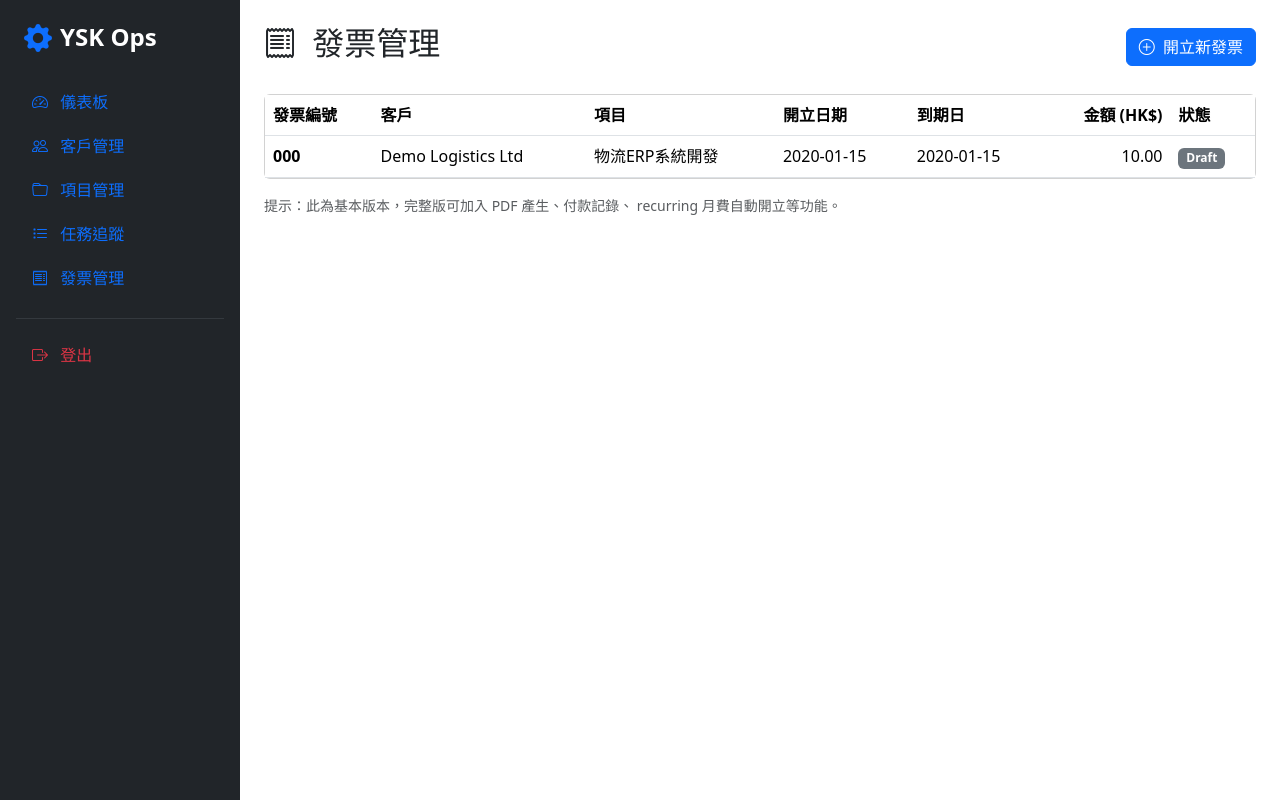
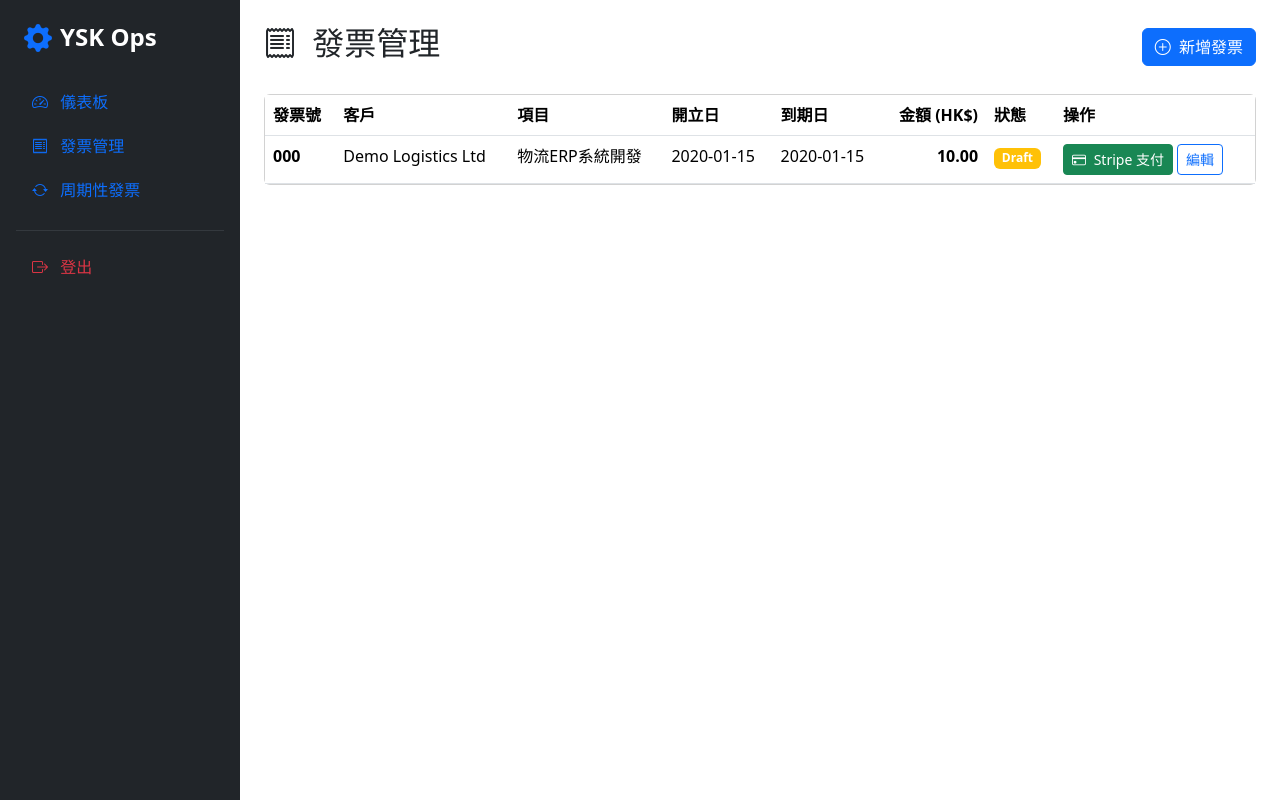
Before and after one commit to yanshekki/ysk-ops-system, a PHP site: page /ysk-ops/invoices.php in a window 1280 px wide. Run offline with PHP 8.4, Linux system fonts and the light colour scheme; a user stored in the database is signed in; data comes from the database, SQL or seed files in the repository; tables that the repository leaves empty hold one stand-in row (values such as "Sample post").

Commit message:
Update invoices.php with Stripe payment button

```diff
--- a/invoices.php
+++ b/invoices.php
@@ -6,30 +6,32 @@ require_login();
 
 $success = $error = '';
 
-if ($_SERVER['REQUEST_METHOD'] === 'POST' && isset($_POST['add_invoice'])) {
+// Handle create invoice
+if ($_SERVER['REQUEST_METHOD'] === 'POST' && isset($_POST['create_invoice'])) {
     $data = [
         'invoice_number' => 'INV-' . date('Ymd') . '-' . str_pad(rand(1,999), 3, '0', STR_PAD_LEFT),
         'client_id' => (int)$_POST['client_id'],
         'project_id' => !empty($_POST['project_id']) ? (int)$_POST['project_id'] : null,
-        'issue_date' => $_POST['issue_date'],
+        'issue_date' => date('Y-m-d'),
         'due_date' => $_POST['due_date'],
         'subtotal' => (float)$_POST['subtotal'],
         'tax_percent' => (float)($_POST['tax_percent'] ?? 0),
-        'total_amount' => (float)$_POST['subtotal'] * (1 + (float)($_POST['tax_percent'] ?? 0)/100),
+        'total_amount' => (float)$_POST['total_amount'],
         'status' => 'draft',
         'notes' => trim($_POST['notes'] ?? ''),
         'created_by' => $_SESSION['user_id']
     ];
-    $invoice_id = db_insert('invoices', $data);
-    $success = '發票 #' . $data['invoice_number'] . ' 已建立！';
+    db_insert('invoices', $data);
+    $success = '發票已新增！';
 }
 
+// Fetch invoices
 $invoices = db_fetch_all("
     SELECT i.*, c.company_name, p.title as project_title
     FROM invoices i
     LEFT JOIN clients c ON i.client_id = c.id
     LEFT JOIN projects p ON i.project_id = p.id
-    ORDER BY i.created_at DESC
+    ORDER BY i.issue_date DESC
 ");
 
 $clients = db_fetch_all("SELECT id, company_name FROM clients ORDER BY company_name");
@@ -47,21 +49,25 @@ $projects = db_fetch_all("SELECT id, title FROM projects ORDER BY title");
 <body>
 <div class="d-flex">
     <div class="sidebar p-3 text-white" style="width:240px;min-height:100vh;background:#212529;flex-shrink:0;">
-        <div class="d-flex align-items-center mb-4 px-2"><i class="bi bi-gear-fill fs-3 me-2 text-primary"></i><span class="fs-4 fw-bold">YSK Ops</span></div>
+        <div class="d-flex align-items-center mb-4 px-2">
+            <i class="bi bi-gear-fill fs-3 me-2 text-primary"></i>
+            <span class="fs-4 fw-bold">YSK Ops</span>
+        </div>
         <nav class="nav flex-column">
             <a href="index.php" class="nav-link mb-1"><i class="bi bi-speedometer2 me-2"></i> 儀表板</a>
-            <a href="clients.php" class="nav-link mb-1"><i class="bi bi-people me-2"></i> 客戶管理</a>
-            <a href="projects.php" class="nav-link mb-1"><i class="bi bi-folder me-2"></i> 項目管理</a>
-            <a href="tasks.php" class="nav-link mb-1"><i class="bi bi-list-task me-2"></i> 任務追蹤</a>
             <a href="invoices.php" class="nav-link active mb-1"><i class="bi bi-receipt me-2"></i> 發票管理</a>
-            <hr class="border-secondary my-3"><a href="logout.php" class="nav-link text-danger"><i class="bi bi-box-arrow-right me-2"></i> 登出</a>
+            <a href="recurring_invoices.php" class="nav-link mb-1"><i class="bi bi-arrow-repeat me-2"></i> 周期性發票</a>
+            <hr class="border-secondary my-3">
+            <a href="logout.php" class="nav-link text-danger"><i class="bi bi-box-arrow-right me-2"></i> 登出</a>
         </nav>
     </div>
 
     <div class="flex-grow-1 p-4">
         <div class="d-flex justify-content-between align-items-center mb-4">
             <h2><i class="bi bi-receipt me-2"></i> 發票管理</h2>
-            <button class="btn btn-primary" data-bs-toggle="modal" data-bs-target="#addInvoiceModal"><i class="bi bi-plus-circle me-1"></i> 開立新發票</button>
+            <button class="btn btn-primary" data-bs-toggle="modal" data-bs-target="#createInvoiceModal">
+                <i class="bi bi-plus-circle me-1"></i> 新增發票
+            </button>
         </div>
 
         <?php if ($success): ?><div class="alert alert-success"><?= $success ?></div><?php endif; ?>
@@ -69,83 +75,99 @@ $projects = db_fetch_all("SELECT id, title FROM projects ORDER BY title");
         <div class="card">
             <div class="card-body p-0">
                 <table class="table table-hover mb-0">
-                    <thead><tr>
-                        <th>發票編號</th><th>客戶</th><th>項目</th><th>開立日期</th><th>到期日</th><th class="text-end">金額 (HK$)</th><th>狀態</th>
-                    </tr></thead>
+                    <thead>
+                        <tr>
+                            <th>發票號</th>
+                            <th>客戶</th>
+                            <th>項目</th>
+                            <th>開立日</th>
+                            <th>到期日</th>
+                            <th class="text-end">金額 (HK$)</th>
+                            <th>狀態</th>
+                            <th width="200">操作</th>
+                        </tr>
+                    </thead>
                     <tbody>
-                        <?php foreach ($invoices as $inv):
-                            $status_class = ['draft'=>'secondary','sent'=>'primary','paid'=>'success','overdue'=>'danger','cancelled'=>'dark'][$inv['status']] ?? 'secondary';
-                        ?>
+                        <?php foreach ($invoices as $inv): ?>
                         <tr>
-                            <td><strong><?= htmlspecialchars($inv['invoice_number']) ?></strong></td>
+                            <td><strong><?= $inv['invoice_number'] ?></strong></td>
                             <td><?= htmlspecialchars($inv['company_name']) ?></td>
                             <td><?= htmlspecialchars($inv['project_title'] ?: '-') ?></td>
                             <td><?= $inv['issue_date'] ?></td>
                             <td><?= $inv['due_date'] ?></td>
-                            <td class="text-end"><?= number_format($inv['total_amount'], 2) ?></td>
-                            <td><span class="badge bg-<?= $status_class ?>"><?= ucfirst($inv['status']) ?></span></td>
+                            <td class="text-end"><strong><?= number_format($inv['total_amount'], 2) ?></strong></td>
+                            <td>
+                                <span class="badge bg-<?= $inv['status'] == 'paid' ? 'success' : ($inv['status'] == 'overdue' ? 'danger' : 'warning') ?>">
+                                    <?= ucfirst($inv['status']) ?>
+                                </span>
+                            </td>
+                            <td>
+                                <?php if ($inv['status'] != 'paid'): ?>
+                                <a href="stripe_checkout.php?invoice_id=<?= $inv['id'] ?>" class="btn btn-sm btn-success">
+                                    <i class="bi bi-credit-card me-1"></i> Stripe 支付
+                                </a>
+                                <?php endif; ?>
+                                <button class="btn btn-sm btn-outline-primary">編輯</button>
+                            </td>
                         </tr>
                         <?php endforeach; ?>
                     </tbody>
                 </table>
             </div>
         </div>
-
-        <div class="mt-3 text-muted small">提示：此為基本版本，完整版可加入 PDF 產生、付款記錄、 recurring 月費自動開立等功能。</div>
     </div>
 </div>
 
-<!-- Add Invoice Modal -->
-<div class="modal fade" id="addInvoiceModal" tabindex="-1">
+<!-- Create Invoice Modal -->
+<div class="modal fade" id="createInvoiceModal" tabindex="-1">
     <div class="modal-dialog modal-lg">
         <div class="modal-content">
             <form method="POST">
-                <div class="modal-header"><h5 class="modal-title">開立新發票</h5><button type="button" class="btn-close" data-bs-dismiss="modal"></button></div>
+                <div class="modal-header">
+                    <h5 class="modal-title">新增發票</h5>
+                    <button type="button" class="btn-close" data-bs-dismiss="modal"></button>
+                </div>
                 <div class="modal-body">
-                    <input type="hidden" name="add_invoice" value="1">
+                    <input type="hidden" name="create_invoice" value="1">
                     <div class="row g-3">
                         <div class="col-md-6">
                             <label class="form-label">客戶 *</label>
                             <select name="client_id" class="form-select" required>
-                                <?php foreach ($clients as $c): ?><option value="<?= $c['id'] ?>"><?= htmlspecialchars($c['company_name']) ?></option><?php endforeach; ?>
+                                <?php foreach ($clients as $c): ?>
+                                <option value="<?= $c['id'] ?>"><?= htmlspecialchars($c['company_name']) ?></option>
+                                <?php endforeach; ?>
                             </select>
                         </div>
                         <div class="col-md-6">
                             <label class="form-label">關聯項目 (可選)</label>
                             <select name="project_id" class="form-select">
                                 <option value="">無</option>
-                                <?php foreach ($projects as $p): ?><option value="<?= $p['id'] ?>"><?= htmlspecialchars($p['title']) ?></option><?php endforeach; ?>
+                                <?php foreach ($projects as $p): ?>
+                                <option value="<?= $p['id'] ?>"><?= htmlspecialchars($p['title']) ?></option>
+                                <?php endforeach; ?>
                             </select>
                         </div>
-                        <div class="col-md-6">
-                            <label class="form-label">開立日期 *</label>
+                        <div class="col-md-4">
+                            <label class="form-label">開立日 *</label>
                             <input type="date" name="issue_date" class="form-control" value="<?= date('Y-m-d') ?>" required>
                         </div>
-                        <div class="col-md-6">
-                            <label class="form-label">到期日期 *</label>
+                        <div class="col-md-4">
+                            <label class="form-label">到期日 *</label>
                             <input type="date" name="due_date" class="form-control" value="<?= date('Y-m-d', strtotime('+30 days')) ?>" required>
                         </div>
                         <div class="col-md-4">
                             <label class="form-label">小計 (HK$)</label>
-                            <input type="number" step="0.01" name="subtotal" class="form-control" value="0" required>
-                        </div>
-                        <div class="col-md-4">
-                            <label class="form-label">稅率 %</label>
-                            <input type="number" step="0.01" name="tax_percent" class="form-control" value="0">
-                        </div>
-                        <div class="col-md-4">
-                            <label class="form-label">總金額 (HK$)</label>
-                            <input type="text" class="form-control" value="自動計算" disabled>
+                            <input type="number" step="0.01" name="subtotal" class="form-control" required>
                         </div>
                         <div class="col-12">
-                            <label class="form-label">備註 / 項目明細</label>
-                            <textarea name="notes" class="form-control" rows="3" placeholder="例如：2026年5月 AI 自動化月費 + 開發工時"></textarea>
+                            <label class="form-label">備註</label>
+                            <textarea name="notes" class="form-control" rows="2"></textarea>
                         </div>
                     </div>
                 </div>
                 <div class="modal-footer">
                     <button type="button" class="btn btn-secondary" data-bs-dismiss="modal">取消</button>
-                    <button type="submit" class="btn btn-primary">開立發票</button>
+                    <button type="submit" class="btn btn-primary">新增發票</button>
                 </div>
             </form>
         </div>
```
